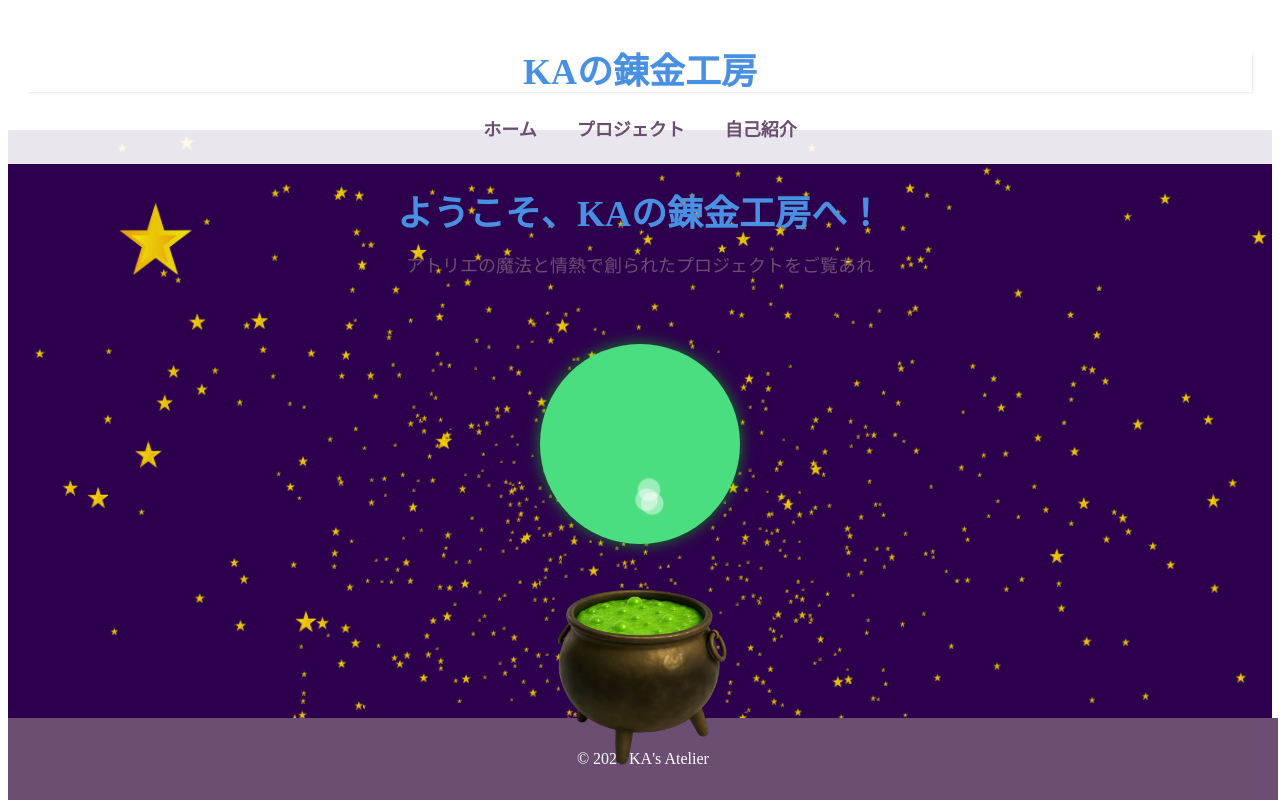
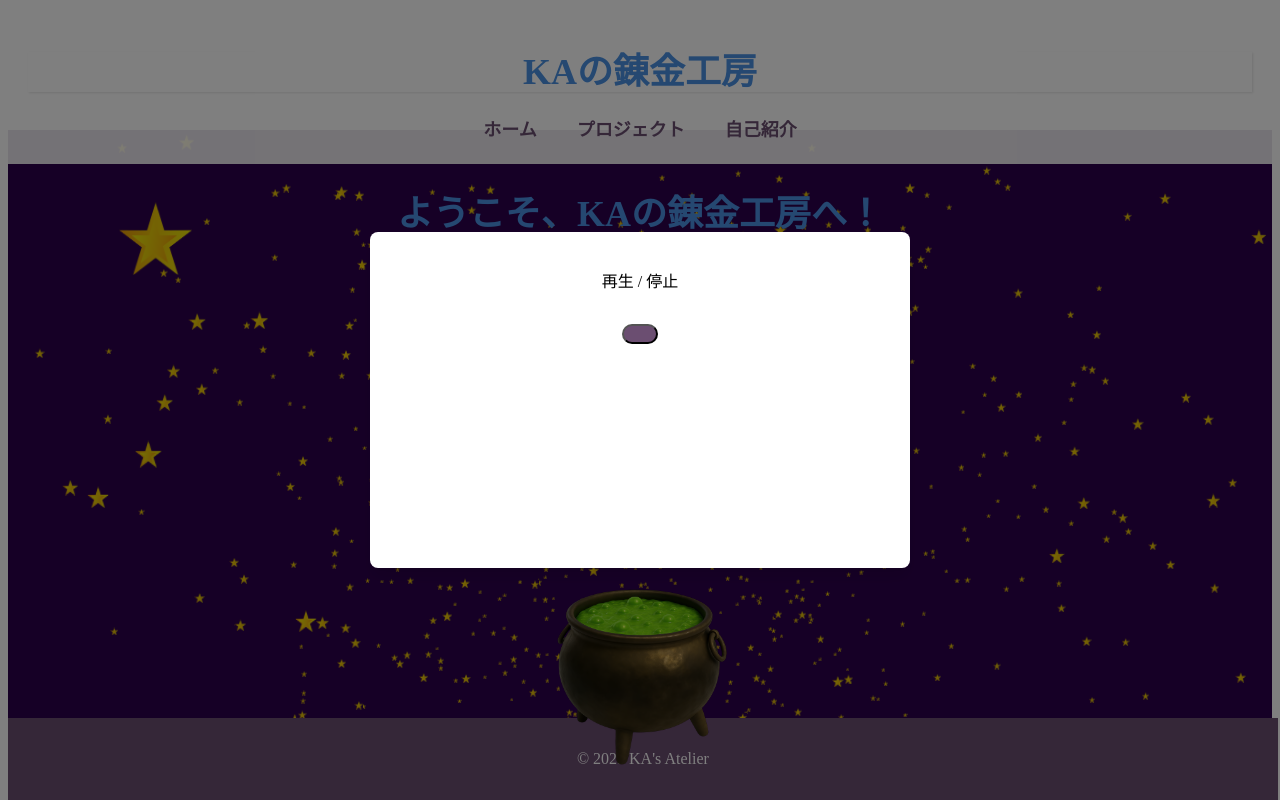
Before and after one commit to kiji44hn/AlchemistSparkle, a Vue app: page / in a window 1280 px wide. Shown: the top 800 px of the page. Built offline with nearby package versions, Linux system fonts and the light colour scheme.

Commit message:
AudioPlayer.vue（モーダル化）

```diff
--- a/src/components/AudioPlayer.vue
+++ b/src/components/AudioPlayer.vue
@@ -1,29 +1,34 @@
 <template>
-  <div class="audio-player">
+  <div>
+    <!-- Audio Player Modal -->
+    <div v-show="showModal" class="modal">
+      <div class="modal-content">
         <audio ref="audio" :src="audioSrc" loop @timeupdate="onTimeUpdate"></audio>
         <div class="controls">
           <p>{{ toggleButtonLabel }}</p>
-      <button class="toggle-button" @click="togglePlayPause" :aria-label="toggleButtonLabel">
+          <button
+            class="toggle-button"
+            @click="togglePlayPauseAndClose"
+            :aria-label="toggleButtonLabel"
+          >
             <i :class="isPlaying ? 'fas fa-pause' : 'fas fa-play'"></i>
           </button>
         </div>
         <canvas ref="canvas" :width="canvasWidth" :height="canvasHeight"></canvas>
       </div>
+    </div>
+  </div>
 </template>
 
 <script lang="ts">
-import { defineComponent, ref, onMounted, onUnmounted } from 'vue';
+import { defineComponent, ref, onMounted, onUnmounted } from "vue";
 
 export default defineComponent({
-  name: 'AudioPlayer',
+  name: "AudioPlayer",
   setup() {
-    const audioSrc = '/harunoyokan.mp3';
+    const audioSrc = "/harunoyokan.mp3";
     const canvasWidth = 600;
     const canvasHeight = 200;
-    const tailwindColors = ["#4a90e2", "#ffd700", "#6b4e71"];
-    const barColor = (index: number) =>
-      tailwindColors[index % tailwindColors.length]; // 循環的に色を使用
-
     const audio = ref<HTMLAudioElement | null>(null);
     const canvas = ref<HTMLCanvasElement | null>(null);
     const audioContext = ref<AudioContext | null>(null);
@@ -33,49 +38,50 @@ export default defineComponent({
     let ctx: CanvasRenderingContext2D | null = null;
     let animationFrameId: number | null = null;
     const isPlaying = ref(false);
-
-    const toggleButtonLabel = ref('再生 / 停止');
+    const toggleButtonLabel = ref("再生 / 停止");
+    const showModal = ref(true);
 
     const setupAudioContext = () => {
       if (audioContext.value || !audio.value) return;
-
       audioContext.value = new AudioContext();
       const source = audioContext.value.createMediaElementSource(audio.value);
       analyser.value = audioContext.value.createAnalyser();
       source.connect(analyser.value);
       analyser.value.connect(audioContext.value.destination);
-
-      // データ配列を初期化
       analyser.value.fftSize = 256;
       dataArray.value = new Uint8Array(analyser.value.frequencyBinCount);
     };
 
-    const togglePlayPause = () => {
+    const togglePlayPauseAndClose = async () => {
       if (!audioContext.value) setupAudioContext();
       if (audio.value) {
+        try {
+          await audioContext.value?.resume();
           if (isPlaying.value) {
             audio.value.pause();
             isPlaying.value = false;
           } else {
-          audio.value.play();
+            await audio.value.play();
             isPlaying.value = true;
+            showModal.value = false; // モーダルを閉じる
+          }
+        } catch (error) {
+          console.error("音楽再生中にエラーが発生しました:", error);
         }
       }
     };
 
     const onTimeUpdate = () => {
       if (audio.value && audio.value.currentTime > 0) {
-        updateVisualizer();
+        console.log("現在の再生時間:", audio.value.currentTime);
       }
     };
 
     const updateVisualizer = () => {
       if (!analyser.value || !dataArray.value || !canvas.value || !ctx) return;
-
       analyser.value.getByteFrequencyData(dataArray.value);
-
       ctx.clearRect(0, 0, canvas.value.width, canvas.value.height);
-      ctx.fillStyle = '#000';
+      ctx.fillStyle = "#000";
       ctx.fillRect(0, 0, canvas.value.width, canvas.value.height);
 
       const barWidth = (canvas.value.width / dataArray.value.length) * 2.5;
@@ -83,21 +89,16 @@ export default defineComponent({
 
       for (let i = 0; i < dataArray.value.length; i++) {
         const barHeight = dataArray.value[i] / 2;
-        ctx.fillStyle = barColor(i);
+        ctx.fillStyle = "#FFD700"; // Tailwind gold
         ctx.fillRect(x, canvas.value.height - barHeight, barWidth, barHeight);
         x += barWidth + 1;
       }
-
       animationFrameId = requestAnimationFrame(updateVisualizer);
     };
 
     onMounted(() => {
       if (canvas.value) {
-        ctx = canvas.value.getContext('2d');
-        if (!ctx) {
-          console.error('Canvasの2Dコンテキストを取得できません');
-          return;
-        }
+        ctx = canvas.value.getContext("2d");
       }
     });
 
@@ -116,32 +117,30 @@ export default defineComponent({
       canvas,
       canvasWidth,
       canvasHeight,
-      togglePlayPause,
+      togglePlayPauseAndClose,
       onTimeUpdate,
       toggleButtonLabel,
       isPlaying,
+      showModal,
     };
   },
 });
 </script>
 
 <style scoped>
-.audio-player {
-  @apply flex flex-col items-center justify-center p-5 min-h-[23vh];
-  display: block;
+.modal {
+  @apply fixed top-0 left-0 w-full h-full flex justify-center items-center bg-black/50 z-[10];
 }
 
-.controls {
-  @apply flex gap-4 mt-4;
-  display: block;
+.modal-content {
+  @apply bg-white p-5 rounded-lg shadow-lg w-[80%] max-w-[500px] relative text-center;
 }
 
-.toggle-button {
-  @apply bg-[#4a90e2] text-white rounded-full p-3 hover:bg-[#ffd700] shadow-md;
+.audio-button-container {
+  @apply flex justify-center mt-8;
 }
 
-canvas {
-  @apply mt-6 rounded-lg shadow-lg;
-  display: none;
+.audio-button {
+  @apply bg-[#4a90e2] text-white rounded-full p-4 hover:bg-[#ffd700] shadow-lg text-2xl;
 }
 </style>
```
Lines whose indentation alone changed are shown as unchanged.
